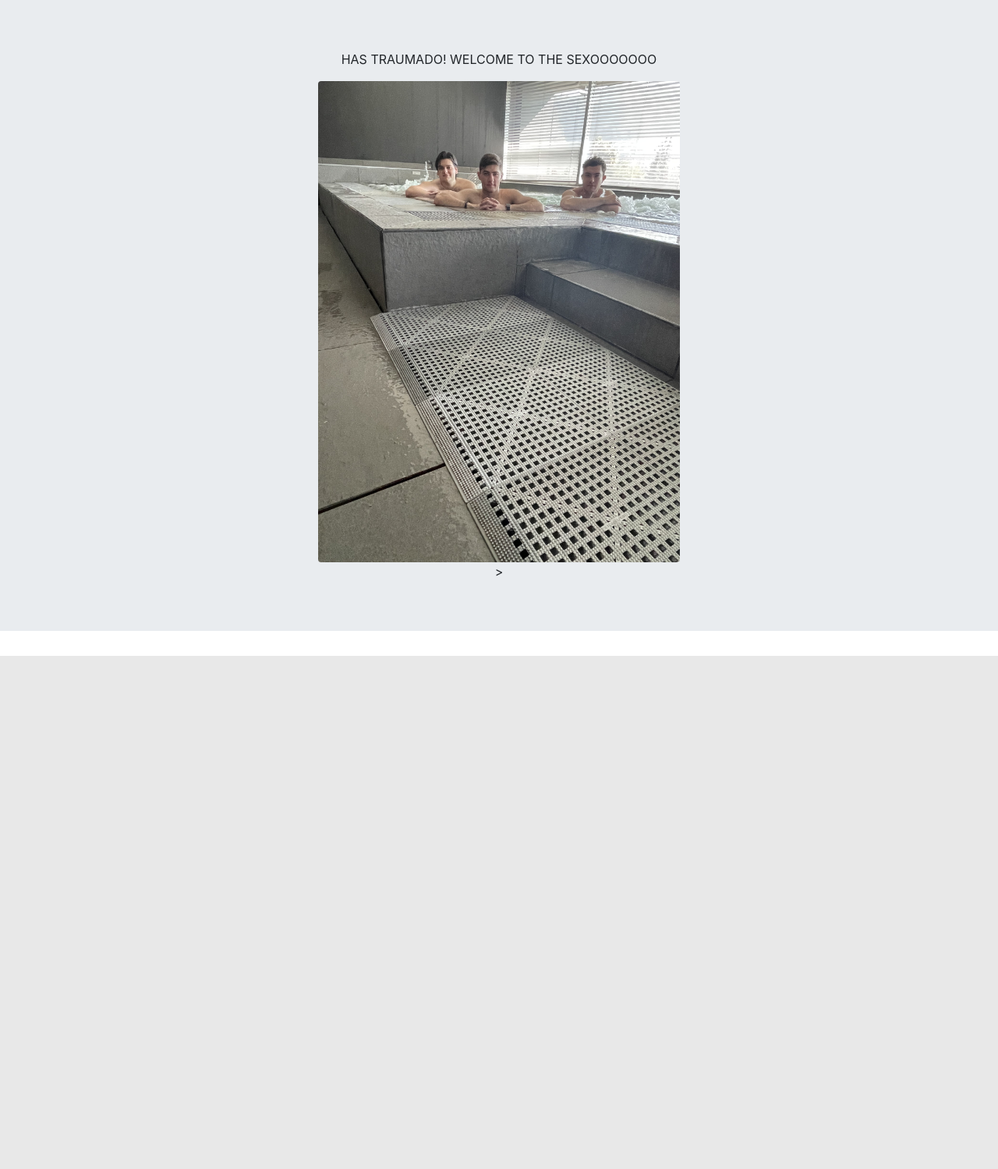
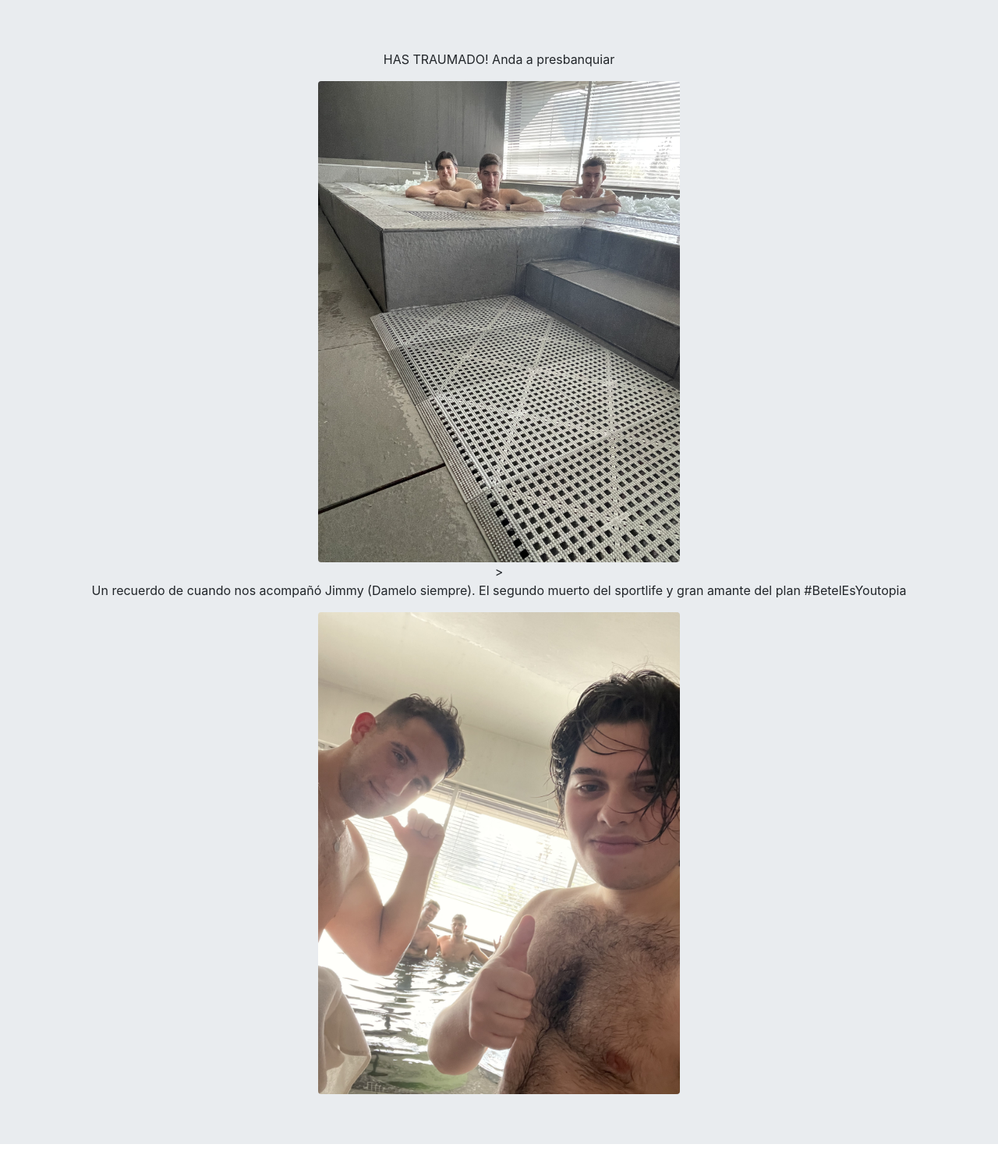
Before and after one commit to gsinay/quasi-deployment, a Django app: template Quasi/templates/base_app/buen_youto.html in a window 1280 px wide. Shown: the part 58-1557 px from the top of the page at 78% size. Before the commit the page ends 899 px from the top, so only its background shows below. Run offline with Django 3.2, Linux system fonts and the light colour scheme; the template is opened without the code that fills it, so the values that code supplies are empty.

Commit message:
fixed youto

```diff
--- a/Quasi/templates/base_app/buen_youto.html
+++ b/Quasi/templates/base_app/buen_youto.html
@@ -2,8 +2,16 @@
 {%load staticfiles %}
 {% block body_block %}
 <div class="jumbotron jumbotron-fluid text-center">
-    <p>HAS TRAUMADO! WELCOME TO THE SEXOOOOOOO</p>
-    <img src="{%static 'images/youto3.jpg'%}" alt="Where is the trauma" width="464" height="617.6" class="rounded mx-auto d-block" >>
+    <div class="container">
+
+        <p>HAS TRAUMADO! Anda a presbanquiar</p>
+        <img src="{%static 'images/youto3.jpg'%}" alt="Where is the trauma" width="464" height="617.6" class="rounded mx-auto d-block" >>
+        <p>Un recuerdo de cuando nos acompañó Jimmy (Damelo siempre). El segundo muerto del sportlife y gran amante del plan #BetelEsYoutopia</p>
+        <img src="{% static 'images/conjames.jpg' %}" alt="no sauna" width="464" height="617.6" class="rounded mx-auto d-block" >
+
+    </div>
+
+
 </div>
 
 {% endblock %}
```
Also changed, not shown: Quasi/Static/images/conjames.jpg (added).
